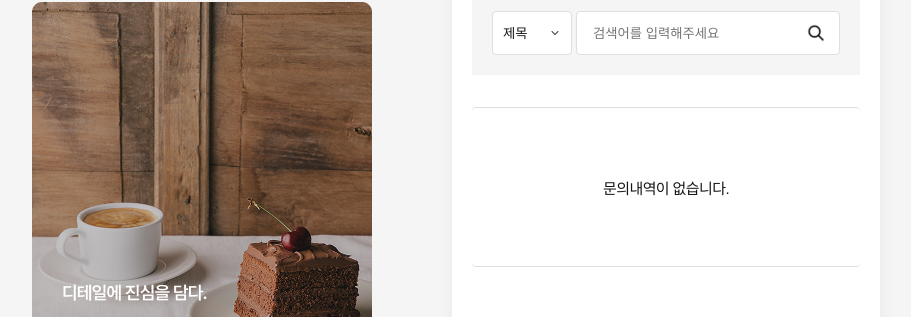
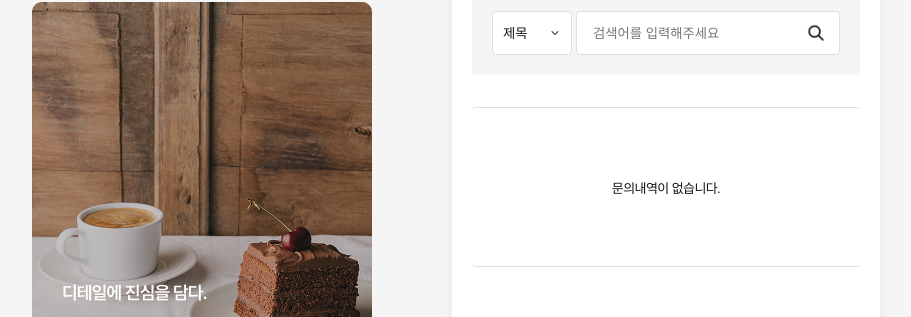
Before and after one commit to juyoung-kim2/palette, a React (Vite) app: page /mypage-qna-list in a window 1280 px wide. Shown: the part 175-492 px from the top of the page, without its empty margins (184-1095 px from the left). Built offline with nearby package versions, Linux system fonts and the light colour scheme; a web font is replaced by a local one.

Commit message:
feat: 다가오는 픽업 날짜 정렬

```diff
--- a/src/pages/Mypage.css
+++ b/src/pages/Mypage.css
@@ -449,6 +449,8 @@
   align-items: center;
   justify-content: center;
   margin-top: var(--space-32);
+  font-size: var(--font-xs);
+  color: var(--gray-600);
 }
 
 /*공통 게시판 목록*/
--- a/src/pages/Mypage.jsx
+++ b/src/pages/Mypage.jsx
@@ -16,8 +16,9 @@ function Mypage() {
   const completedCount = orderList.filter(
     (order) => order.status === "주문완료",
   ).length;
-  const nextPickup = orderList[orderList.length - 1];
-
+  const nextPickup = orderList.sort((a, b) => {
+    return a.pickupDate.localeCompare(b.pickupDate);
+  })[0];
   return (
     <div className="content-wrapper">
       <div id="leftBanner">
```
